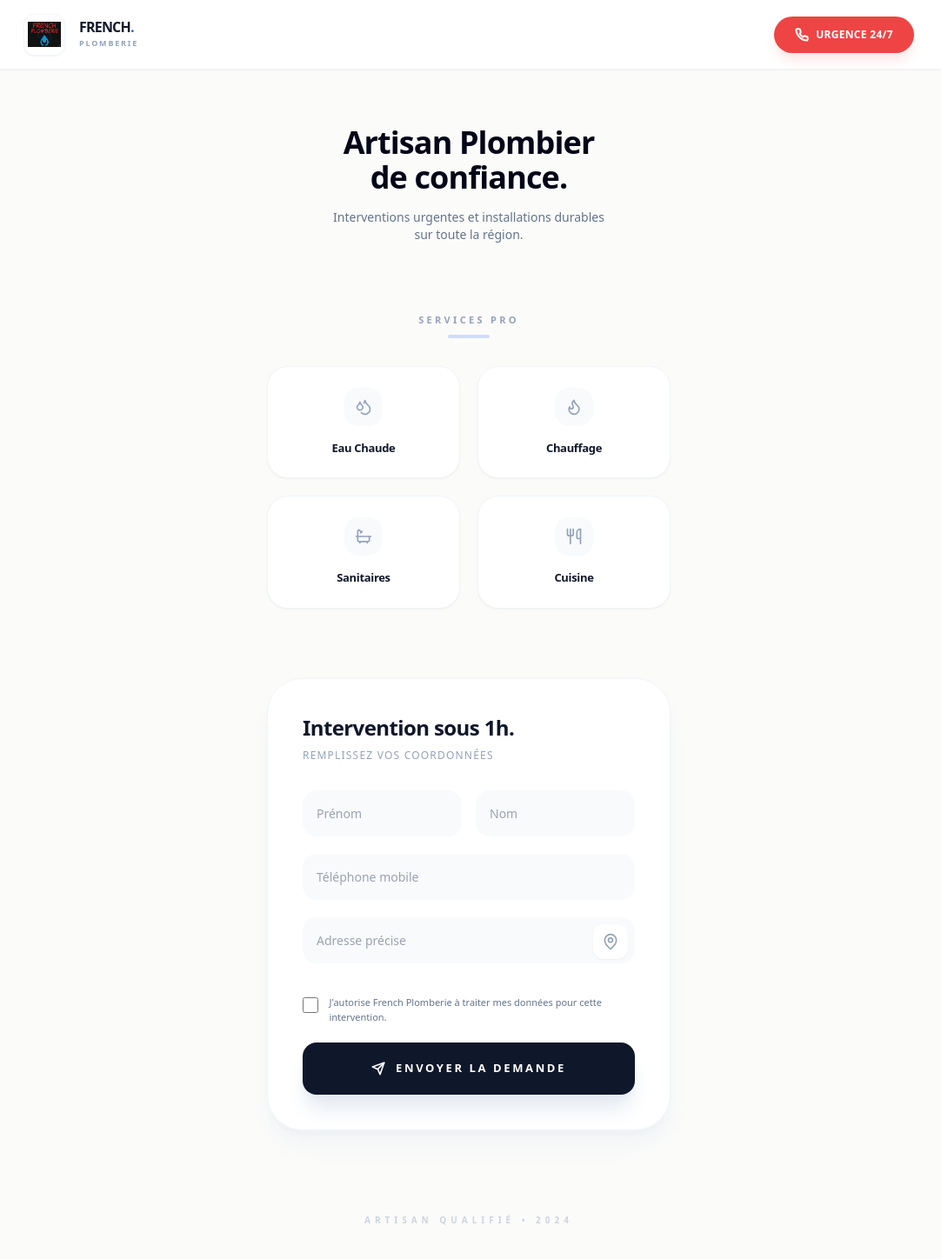
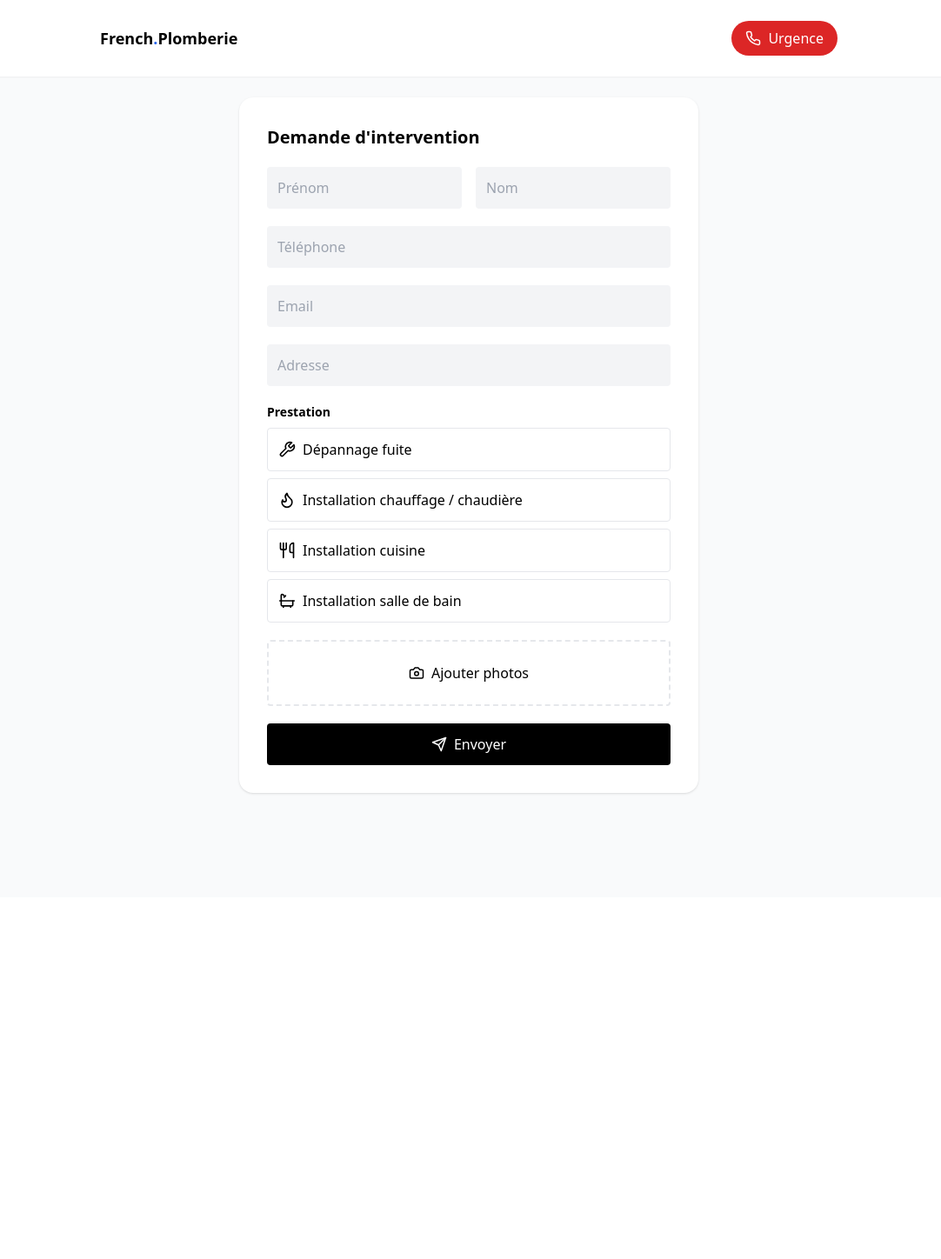
Before and after one commit to NicolasSendid/French-Plomberie, a Next.js app: page / in a window 1280 px wide. Shown: the top 1448 px of the page at 87% size, without its empty margins (101-1183 px from the left). After the commit the page ends 1032 px from the top, so only its background shows below. Built offline with nearby package versions, Linux system fonts and the light colour scheme.

Commit message:
Update page.tsx

```diff
--- a/app/page.tsx
+++ b/app/page.tsx
@@ -1,179 +1,246 @@
-"use client";
-import React, { useState, useEffect } from 'react';
-import { Phone, Droplets, Flame, Bath, Utensils, Send, MapPin, Check } from 'lucide-react';
+"use client"
 
-export default function Home() {
-  const [formData, setFormData] = useState({
-    nom: '', prenom: '', tel: '', mail: '', adresse: '',
-    prestations: [] as string[], rgpd: false, gps: ''
-  });
+import { useState } from "react"
+import { Phone,Wrench,Flame,Bath,Utensils,Send,Camera,CheckCircle } from "lucide-react"
 
-  const [deferredPrompt, setDeferredPrompt] = useState<any>(null);
+export default function Home(){
 
-  useEffect(() => {
-    const handler = (e: any) => {
-      e.preventDefault();
-      setDeferredPrompt(e);
-    };
-    window.addEventListener('beforeinstallprompt', handler);
-    return () => window.removeEventListener('beforeinstallprompt', handler);
-  }, []);
+const [status,setStatus] = useState("idle")
 
-  const prestationsList = [
-    { id: 'Eau Chaude', icon: <Droplets size={20} /> },
-    { id: 'Chauffage', icon: <Flame size={20} /> },
-    { id: 'Sanitaires', icon: <Bath size={20} /> },
-    { id: 'Cuisine', icon: <Utensils size={20} /> },
-  ];
+const [formData,setFormData] = useState({
+prenom:"",
+nom:"",
+tel:"",
+mail:"",
+adresse:"",
+prestation:""
+})
 
-  const togglePrestation = (id: string) => {
-    setFormData(prev => ({
-      ...prev,
-      prestations: prev.prestations.includes(id)
-        ? prev.prestations.filter(p => p !== id)
-        : [...prev.prestations, id]
-    }));
-  };
+const [photos,setPhotos] = useState<File[]>([])
 
-  const getGPS = () => {
-    if ("geolocation" in navigator) {
-      navigator.geolocation.getCurrentPosition((pos) => {
-        setFormData(prev => ({...prev, gps: `${pos.coords.latitude}, ${pos.coords.longitude}`}));
-        alert("📍 Localisation enregistrée.");
-      });
-    }
-  };
+const prestations = [
 
-  const handleSubmit = async (e: React.FormEvent) => {
-    e.preventDefault();
-    if(!formData.rgpd) return alert("Validation requise.");
-    const res = await fetch('/api/send', {
-      method: 'POST',
-      headers: { 'Content-Type': 'application/json' },
-      body: JSON.stringify(formData),
-    });
-    if(res.ok) {
-      alert("✅ Message envoyé.");
-      setFormData({ nom: '', prenom: '', tel: '', mail: '', adresse: '', prestations: [], rgpd: false, gps: '' });
-    }
-  };
+{ id:"depannage",label:"Dépannage fuite",icon:<Wrench size={20}/> },
+{ id:"chauffage",label:"Installation chauffage / chaudière",icon:<Flame size={20}/> },
+{ id:"cuisine",label:"Installation cuisine",icon:<Utensils size={20}/> },
+{ id:"sdb",label:"Installation salle de bain",icon:<Bath size={20}/> }
 
-  return (
-    <main className="min-h-screen bg-[#FBFBFA] pb-24 font-sans text-slate-900 antialiased">
+]
 
-      {/* HEADER : Plus haut et Logo plus grand */}
-      <header className="sticky top-0 z-50 bg-white/90 backdrop-blur-xl border-b border-slate-100 px-6 h-20 flex items-center shadow-sm">
-        <div className="max-w-5xl mx-auto w-full flex justify-between items-center">
+const handlePhotos=(e:any)=>{
 
-          <div className="flex items-center gap-4">
-            {/* TAILLE LOGO : 48px - L'équilibre parfait */}
-            <div style={{ width: '48px', height: '48px' }} className="flex-shrink-0 overflow-hidden rounded-xl bg-white flex items-center justify-center border border-slate-100 shadow-sm relative">
-              <img
-                src="/logo.png"
-                alt="French Plomberie"
-                style={{ width: '100%', height: '100%', objectFit: 'contain', padding: '4px' }}
-                onError={(e) => (e.currentTarget.style.display = 'none')}
-              />
-              <Droplets className="text-blue-500 opacity-10 absolute" size={20} />
-            </div>
-            <div className="flex flex-col">
-              <span className="font-black text-base tracking-tighter uppercase leading-none">French<span className="text-blue-600">.</span></span>
-              <span className="text-[9px] font-bold text-slate-400 tracking-[0.2em] uppercase mt-1">Plomberie</span>
-            </div>
-          </div>
+const files = Array.from(e.target.files).slice(0,3)
+setPhotos(files as File[])
 
-          <a href="tel:0658908674" className="bg-red-500 hover:bg-red-600 text-white px-6 py-3 rounded-full flex items-center gap-2 font-bold transition-all active:scale-95 text-[12px] shadow-lg shadow-red-100">
-            <Phone size={16} strokeWidth={3} />
-            <span className="hidden sm:inline tracking-wide">URGENCE 24/7</span>
-            <span className="sm:hidden tracking-wide">APPELER</span>
-          </a>
-        </div>
-      </header>
+}
 
-      {/* CONTENU : Marges augmentées (mt-20 et space-y-20) */}
-      <div className="max-w-lg mx-auto px-6 mt-16 space-y-20">
+const handleSubmit=async(e:any)=>{
 
-        {/* HERO SECTION */}
-        <section className="text-center space-y-4">
-          <h2 className="text-3xl md:text-4xl font-extrabold tracking-tight text-slate-950 leading-tight">Artisan Plombier<br/>de confiance.</h2>
-          <p className="text-slate-500 text-sm font-medium max-w-xs mx-auto">Interventions urgentes et installations durables sur toute la région.</p>
-        </section>
+e.preventDefault()
 
-        {/* PRESTATIONS : Plus d'espace et cartes plus confortables */}
-        <section className="space-y-8">
-          <div className="flex flex-col items-center gap-2">
-            <h3 className="text-[11px] text-slate-400 font-bold uppercase tracking-[0.3em]">Services Pro</h3>
-            <div className="w-12 h-1 bg-blue-600 rounded-full opacity-20"></div>
-          </div>
+const data = new FormData()
 
-          <div className="grid grid-cols-2 gap-5">
-            {prestationsList.map((p) => {
-              const active = formData.prestations.includes(p.id);
-              return (
-                <button
-                  key={p.id}
-                  type="button"
-                  onClick={() => togglePrestation(p.id)}
-                  className={`p-6 rounded-3xl border transition-all duration-300 flex flex-col items-center text-center gap-4 relative ${
-                    active ? 'border-blue-600 bg-blue-50/50 ring-2 ring-blue-100' : 'bg-white border-slate-100 hover:border-blue-200 shadow-sm'
-                  }`}
-                >
-                  <div className={`p-3 rounded-2xl ${active ? 'bg-blue-600 text-white shadow-md' : 'bg-slate-50 text-slate-400'}`}>
-                    {p.icon}
-                  </div>
-                  <span className="font-bold text-[13px] tracking-tight">{p.id}</span>
-                  {active && <Check size={16} strokeWidth={4} className="absolute top-4 right-4 text-blue-600" />}
-                </button>
-              );
-            })}
-          </div>
-        </section>
+Object.entries(formData).forEach(([k,v])=>{
+data.append(k,v)
+})
 
-        {/* FORMULAIRE : Isolé avec plus d'espace autour */}
-        <section className="bg-white p-8 md:p-10 rounded-[2.5rem] shadow-xl shadow-slate-200/40 border border-slate-100 space-y-8">
-          <div className="space-y-2">
-             <h3 className="text-2xl font-black text-slate-900 tracking-tight">Intervention sous 1h.</h3>
-             <p className="text-slate-400 text-xs font-medium uppercase tracking-widest">Remplissez vos coordonnées</p>
-          </div>
+photos.forEach(photo=>{
+data.append("photos",photo)
+})
 
-          <div className="space-y-5">
-            <div className="grid grid-cols-2 gap-4">
-              <input required placeholder="Prénom" className="w-full p-4 bg-slate-50 rounded-2xl border-none focus:ring-2 focus:ring-blue-100 transition-all outline-none text-[14px] font-medium"
-                value={formData.prenom} onChange={e => setFormData({...formData, prenom: e.target.value})} />
-              <input required placeholder="Nom" className="w-full p-4 bg-slate-50 rounded-2xl border-none focus:ring-2 focus:ring-blue-100 transition-all outline-none text-[14px] font-medium"
-                value={formData.nom} onChange={e => setFormData({...formData, nom: e.target.value})} />
-            </div>
+const res = await fetch("/api/send",{
+method:"POST",
+body:data
+})
 
-            <input required type="tel" placeholder="Téléphone mobile" className="w-full p-4 bg-slate-50 rounded-2xl border-none focus:ring-2 focus:ring-blue-100 transition-all outline-none text-[14px] font-medium"
-              value={formData.tel} onChange={e => setFormData({...formData, tel: e.target.value})} />
+if(res.ok){
 
-            <div className="relative group">
-              <input required placeholder="Adresse précise" className="w-full p-4 bg-slate-50 rounded-2xl border-none focus:ring-2 focus:ring-blue-100 transition-all outline-none pr-14 text-[14px] font-medium"
-                value={formData.adresse} onChange={e => setFormData({...formData, adresse: e.target.value})} />
-              <button type="button" onClick={getGPS} className="absolute right-2 top-2 p-2.5 bg-white shadow-sm rounded-xl text-slate-400 hover:text-blue-600 transition-colors">
-                <MapPin size={20} strokeWidth={2}/>
-              </button>
-            </div>
+setStatus("success")
 
-            <label className="flex items-start gap-3 cursor-pointer pt-4 group">
-              <input type="checkbox" required checked={formData.rgpd} onChange={e => setFormData({...formData, rgpd: e.target.checked})}
-                className="w-5 h-5 mt-0.5 rounded border-slate-300 text-blue-600 focus:ring-blue-400" />
-              <span className="text-[11px] leading-relaxed text-slate-500 font-medium group-hover:text-slate-800 transition-colors">
-                J'autorise French Plomberie à traiter mes données pour cette intervention.
-              </span>
-            </label>
+setFormData({
+prenom:"",
+nom:"",
+tel:"",
+mail:"",
+adresse:"",
+prestation:""
+})
 
-            <button type="submit" className="w-full bg-slate-900 hover:bg-black text-white font-extrabold py-5 rounded-2xl shadow-xl shadow-slate-200 transition-all active:scale-[0.98] flex items-center justify-center gap-3 text-[13px] tracking-[0.2em] uppercase mt-4">
-              <Send size={16} strokeWidth={2.5} /> Envoyer la demande
-            </button>
-          </div>
-        </section>
+setPhotos([])
 
-        {/* FOOTER */}
-        <footer className="text-center pt-4">
-          <p className="text-slate-300 text-[10px] font-bold tracking-[0.5em] uppercase">Artisan Qualifié • 2024</p>
-        </footer>
-      </div>
-    </main>
-  );
+}else{
+setStatus("error")
 }
+
+}
+
+return(
+
+<main className="min-h-screen bg-gray-50 pb-24">
+
+<header className="bg-white shadow-sm">
+
+<div className="max-w-4xl mx-auto flex justify-between items-center p-6">
+
+<h1 className="font-bold text-lg">
+French<span className="text-blue-600">.</span>Plomberie
+</h1>
+
+<a
+href="tel:0658908674"
+className="bg-red-600 text-white px-4 py-2 rounded-full flex items-center gap-2"
+>
+
+<Phone size={18}/>
+Urgence
+
+</a>
+
+</div>
+
+</header>
+
+<section className="max-w-xl mx-auto p-6">
+
+<form
+onSubmit={handleSubmit}
+className="bg-white p-8 rounded-2xl shadow space-y-5"
+>
+
+<h2 className="text-xl font-bold">
+Demande d'intervention
+</h2>
+
+<div className="grid grid-cols-2 gap-4">
+
+<input
+required
+placeholder="Prénom"
+className="p-3 bg-gray-100 rounded"
+value={formData.prenom}
+onChange={(e)=>setFormData({...formData,prenom:e.target.value})}
+/>
+
+<input
+required
+placeholder="Nom"
+className="p-3 bg-gray-100 rounded"
+value={formData.nom}
+onChange={(e)=>setFormData({...formData,nom:e.target.value})}
+/>
+
+</div>
+
+<input
+required
+placeholder="Téléphone"
+className="p-3 bg-gray-100 rounded w-full"
+value={formData.tel}
+onChange={(e)=>setFormData({...formData,tel:e.target.value})}
+/>
+
+<input
+required
+placeholder="Email"
+className="p-3 bg-gray-100 rounded w-full"
+value={formData.mail}
+onChange={(e)=>setFormData({...formData,mail:e.target.value})}
+/>
+
+<input
+required
+placeholder="Adresse"
+className="p-3 bg-gray-100 rounded w-full"
+value={formData.adresse}
+onChange={(e)=>setFormData({...formData,adresse:e.target.value})}
+/>
+
+<div className="space-y-2">
+
+<p className="font-semibold text-sm">
+Prestation
+</p>
+
+{prestations.map(p=>{
+
+const active = formData.prestation===p.id
+
+return(
+
+<button
+type="button"
+key={p.id}
+onClick={()=>setFormData({...formData,prestation:p.id})}
+className={`w-full flex justify-between items-center p-3 border rounded
+${active?"border-blue-500 bg-blue-50":"border-gray-200"}
+`}
+>
+
+<div className="flex gap-2 items-center">
+
+{p.icon}
+<span>{p.label}</span>
+
+</div>
+
+{active && <CheckCircle size={18}/>}
+
+</button>
+
+)
+
+})}
+
+</div>
+
+<div>
+
+<label className="border-dashed border-2 p-6 rounded flex items-center justify-center gap-2 cursor-pointer">
+
+<Camera size={18}/>
+Ajouter photos
+
+<input
+type="file"
+accept="image/*"
+multiple
+capture="environment"
+className="hidden"
+onChange={handlePhotos}
+/>
+
+</label>
+
+</div>
+
+<button
+type="submit"
+className="bg-black text-white w-full py-3 rounded flex items-center justify-center gap-2"
+>
+
+<Send size={18}/>
+Envoyer
+
+</button>
+
+{status==="success" && (
+<p className="text-green-600 text-sm">
+Demande envoyée avec succès
+</p>
+)}
+
+{status==="error" && (
+<p className="text-red-600 text-sm">
+Erreur lors de l'envoi
+</p>
+)}
+
+</form>
+
+</section>
+
+</main>
+
+)
+
+}
```
